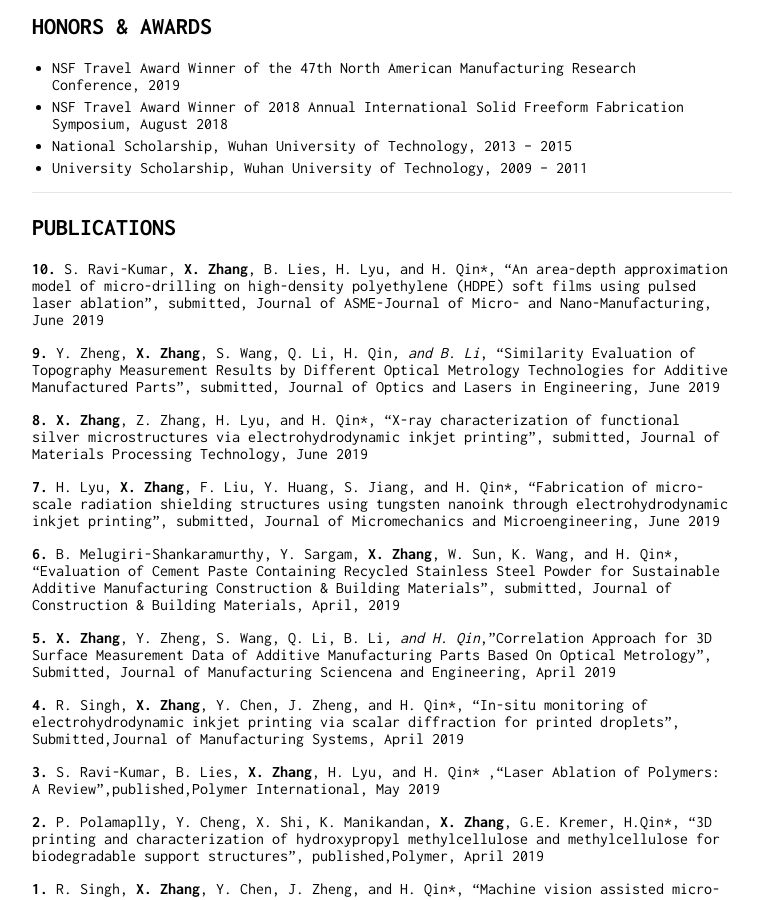
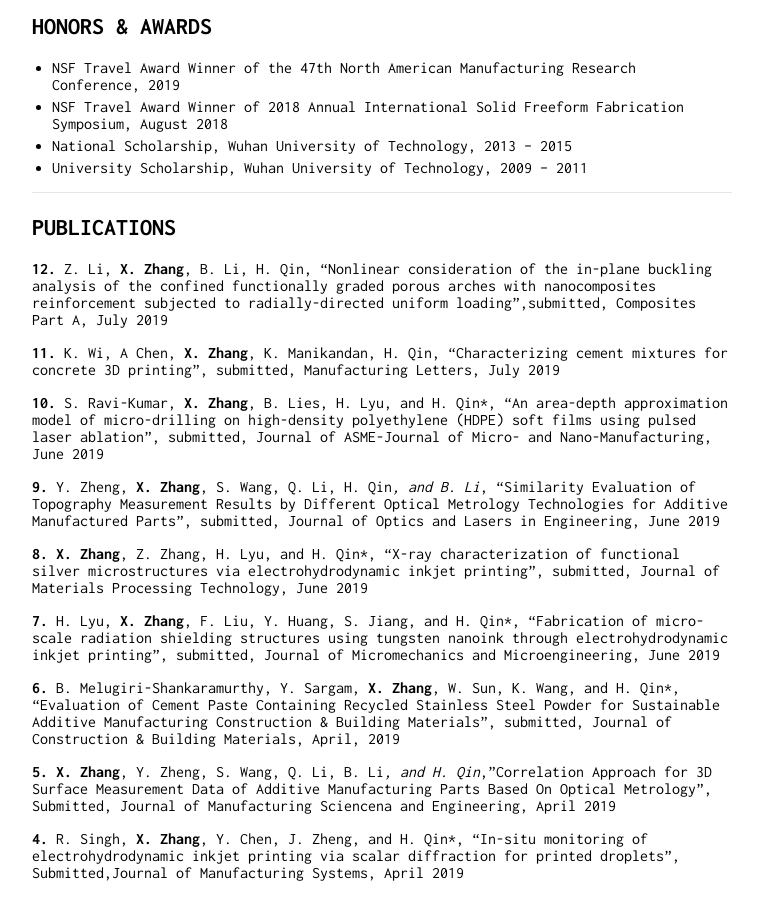
Before and after one commit to zhangxiao2018/zhangxiao2018.github.io, a Jekyll site: the page built from index.md, in a window 1280 px wide and 900 px high, scrolled down 1645 px. Shown: the whole window, without its empty margins (258-1021 px from the left). Built offline with Jekyll 4.4.1, drawn with Linux system fonts in a browser that asks for light colours; our own code applies the rules of GitHub Pages for plain Markdown files.

Commit message:
Update index.md

```diff
--- a/index.md
+++ b/index.md
@@ -84,7 +84,11 @@ Packing and testing wafer, maintain PVD, CVD, photoresist coater/decoater machin
 
 - - -
 ## PUBLICATIONS
-**10.** 	S. Ravi-Kumar, **X. Zhang**, B. Lies, H. Lyu, and H. Qin*, “An area-depth approximation model of micro-drilling on high-density polyethylene (HDPE) soft films using pulsed laser ablation”, submitted, Journal of ASME-Journal of Micro- and Nano-Manufacturing, June 2019
+**12.** Z. Li, **X. Zhang**, B. Li, H. Qin, "Nonlinear consideration of the in-plane buckling analysis of the confined functionally graded porous arches with nanocomposites reinforcement subjected to radially-directed uniform loading",submitted, Composites Part A, July 2019
+
+**11.** K. Wi, A Chen, **X. Zhang**, K. Manikandan, H. Qin, "Characterizing cement mixtures for concrete 3D printing", submitted, Manufacturing Letters, July 2019
+
+**10.** S. Ravi-Kumar, **X. Zhang**, B. Lies, H. Lyu, and H. Qin*, “An area-depth approximation model of micro-drilling on high-density polyethylene (HDPE) soft films using pulsed laser ablation”, submitted, Journal of ASME-Journal of Micro- and Nano-Manufacturing, June 2019
 
 **9.**  Y. Zheng, **X. Zhang**, S. Wang, Q. Li, H. Qin*, and B. Li*, “Similarity Evaluation of Topography Measurement Results by Different Optical Metrology Technologies for Additive Manufactured Parts”, submitted, Journal of Optics and Lasers in Engineering, June 2019
 
```
